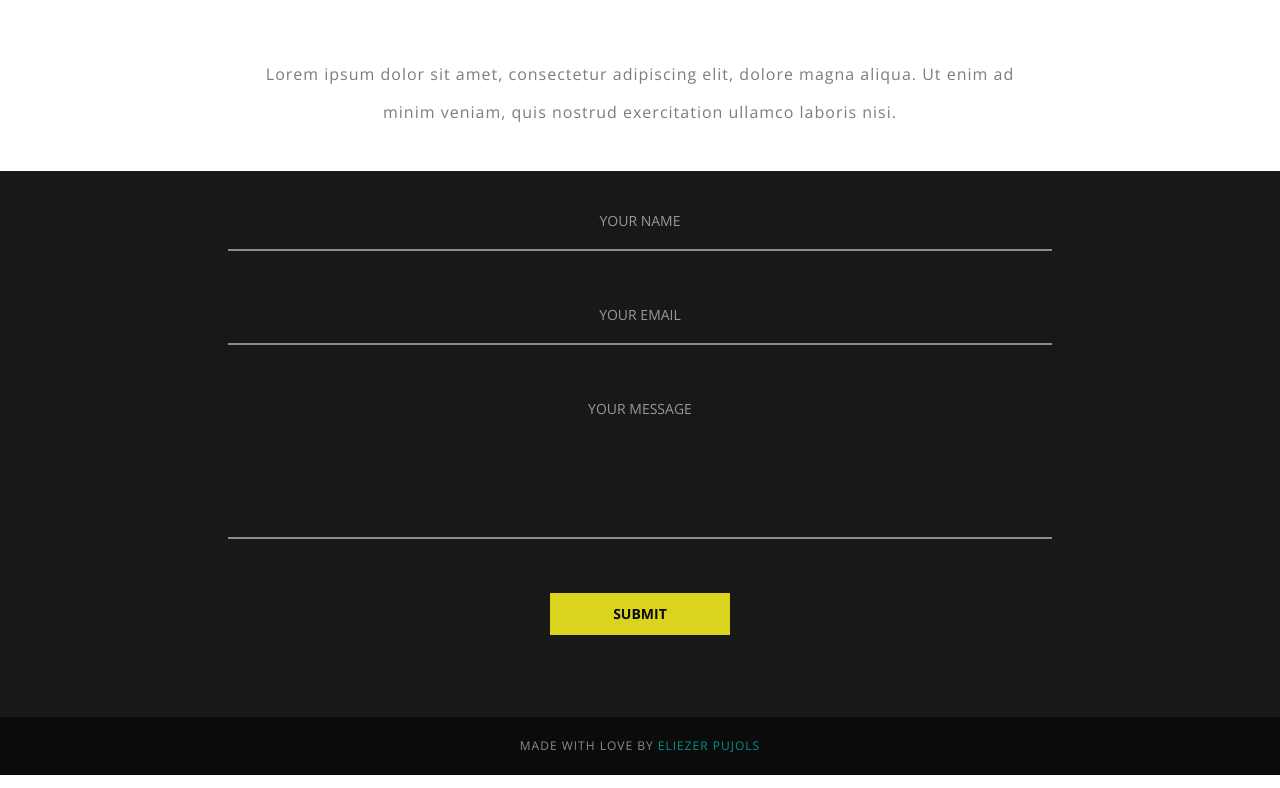
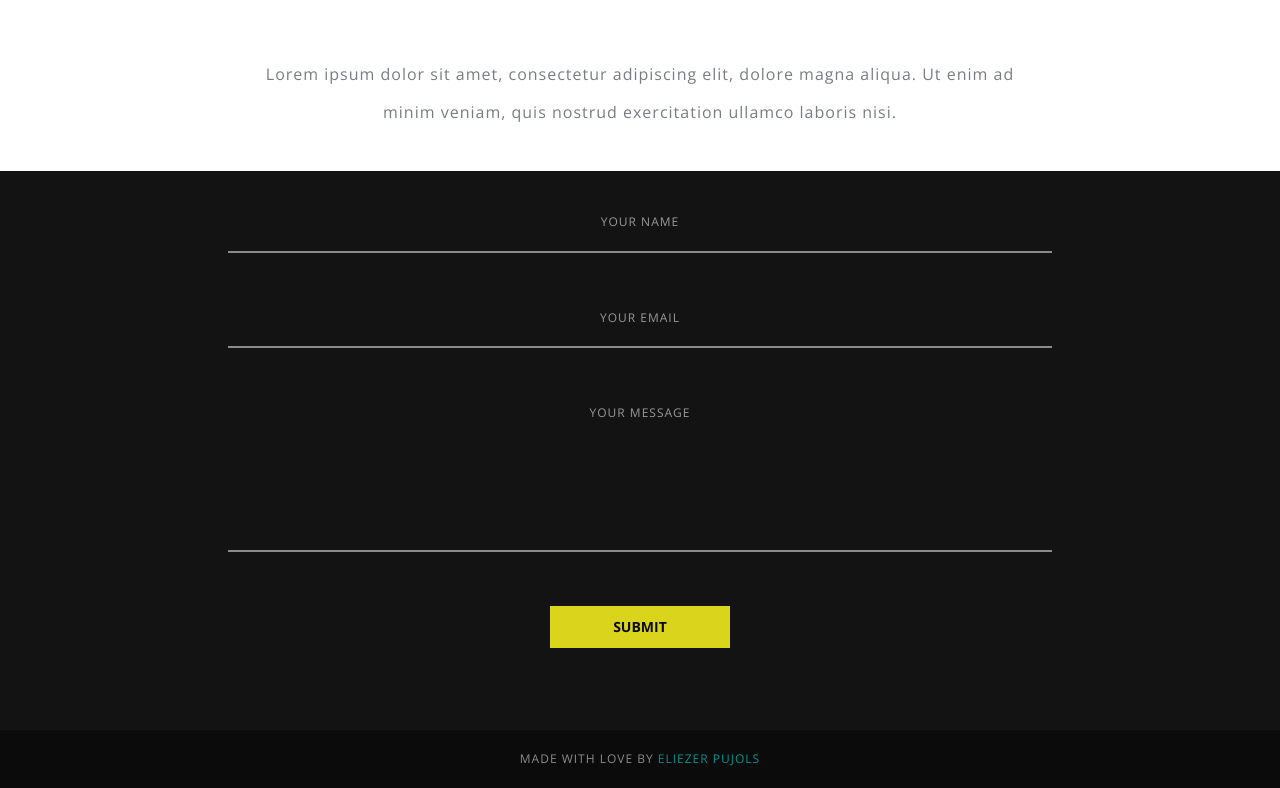
Before and after one commit to eliezerpujols/my-folio-template, a plain HTML site: page index.html in a window 1280 px wide. Shown: the part 3104-3892 px from the top of the page. Drawn offline with nearby package versions, Linux system fonts and the light colour scheme.

Commit message:
Refactored Code and Design

```diff
--- a/index.html
+++ b/index.html
@@ -126,8 +126,8 @@
    </section>
 
    <!-- Services -->
-   <section id="services" class="bg-gray">
-      <div class="container-fluid no-padding two-col">
+   <section id="services">
+      <div class="no-padding two-col">
          <div class="wrapper">
             <div class="left"></div>
             <div class="right hidden-col">
@@ -289,7 +289,7 @@
          </div>
       </div>
       <div class="container-fluid">
-         <div class="row text-center content">
+         <div class="row text-center inner">
             <div class="col-md-8 col-md-offset-2">
                <div class="section-content">
                   <form action="#">
@@ -315,7 +315,7 @@
       <div class="container">
          <div class="row text-center">
             <div class="col-md-12">
-               <span class="copy">Made with Love by <a href="">Eliezer Pujols</a></span>
+               <span class="copy">Made with Love by <a href="https://github.com/eliezerpujols" target="_blank">Eliezer Pujols</a></span>
             </div>
          </div>
       </div>
--- a/sass/_myfolio.scss
+++ b/sass/_myfolio.scss
@@ -273,6 +273,7 @@ header {
    @media (max-width: 767px) {
       text-align: center;
    }
+
    // -- Section heading and content
    @media (min-width: 768px) {
       .section-heading {
@@ -282,6 +283,7 @@ header {
          padding: 0;
       }
    }
+
    // -- Two Column
    .two-col {
       .content-col {
@@ -410,8 +412,8 @@ header {
 --------------------------------- */
 
 #contact {
-   .content {
-      background-color: lighten($theme-dark, 5%);
+   .inner {
+      background-color: lighten($theme-dark, 3%);
    }
 }
 
@@ -469,7 +471,10 @@ textarea {
       border-radius: 0;
       @include box-shadow(none);
       color: lighten($theme-dark, 50%);
+      font-size: 12px;
       height: auto;
+      letter-spacing: 1px;
+      line-height: 1.8;
       padding: 0 28px 18px;
       text-align: center;
       text-transform: uppercase;
```
Also changed, not shown: css/myfolio.css, 1 other file.
